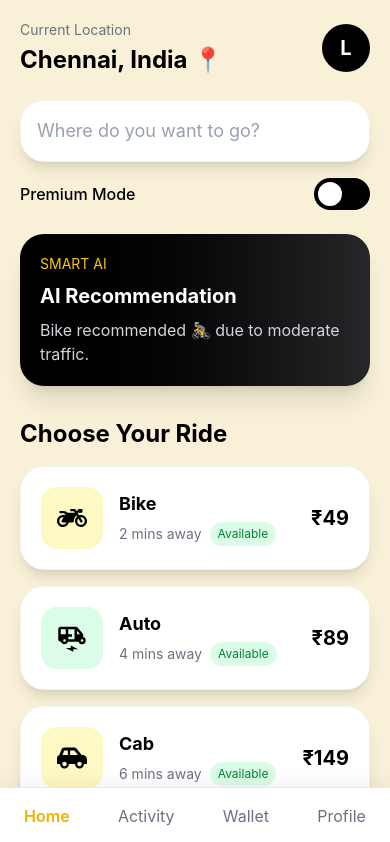
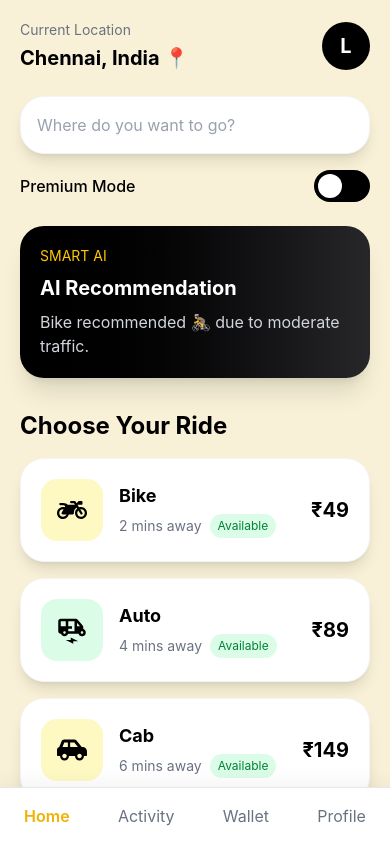
Before and after one commit to LipsikaRai/Rido, a React (Vite) app: page /home in a window 390 px wide. Shown: the top 842 px of the page. Built offline with nearby package versions, Linux system fonts and the light colour scheme.

Commit message:
Enhanced responsive typography and search layout

```diff
--- a/src/pages/Home.jsx
+++ b/src/pages/Home.jsx
@@ -20,7 +20,7 @@ const Home = () => {
     Current Location
   </p>
 
-  <h1 className="text-2xl font-bold mt-1">
+<h1 className="text-xl sm:text-2xl font-bold mt-1">
     Chennai, India 📍
   </h1>
 
@@ -39,7 +39,7 @@ const Home = () => {
         <input
           type="text"
           placeholder="Where do you want to go?"
-          className="w-full outline-none text-lg placeholder:text-gray-400"
+         className="w-full outline-none text-base sm:text-lg placeholder:text-gray-400"
         />
 
       </div>
```
